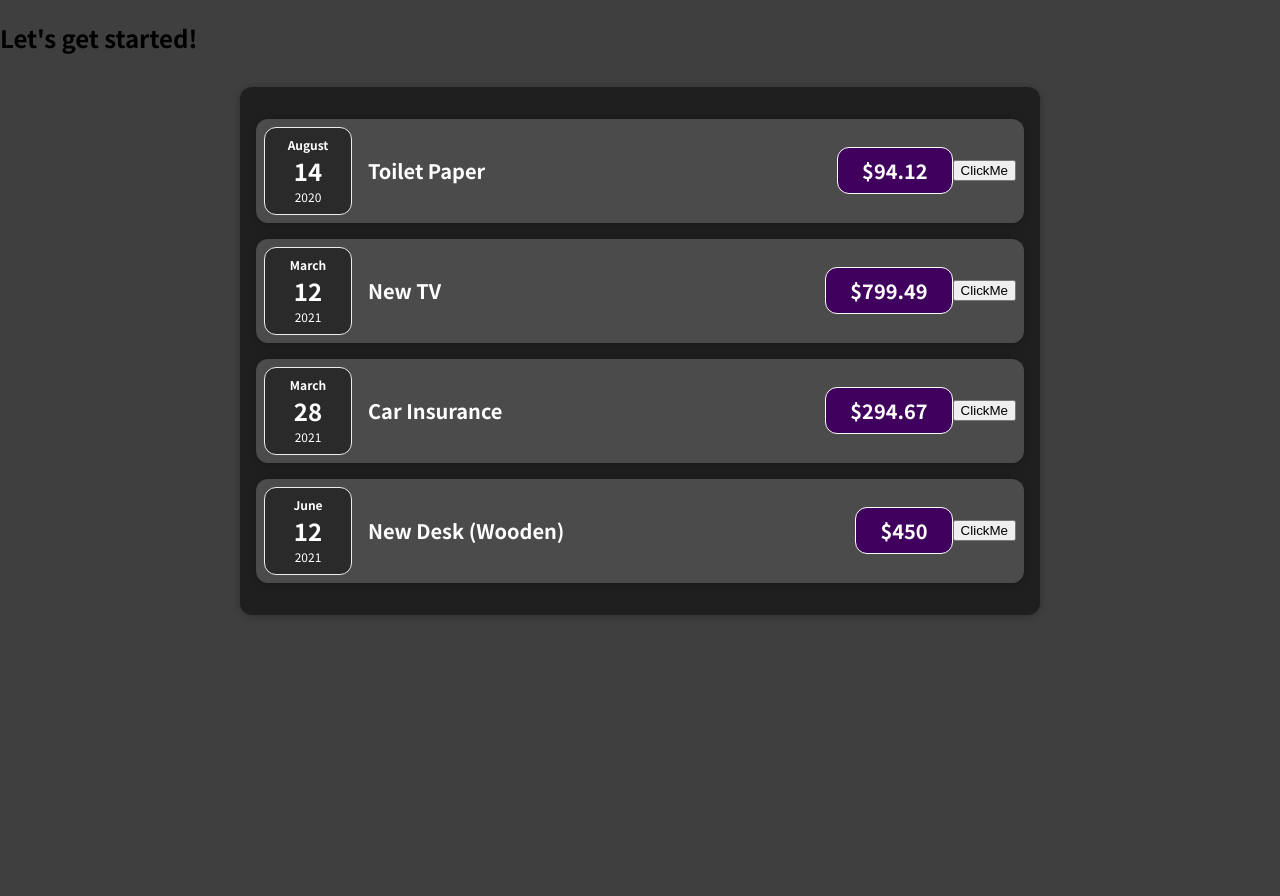
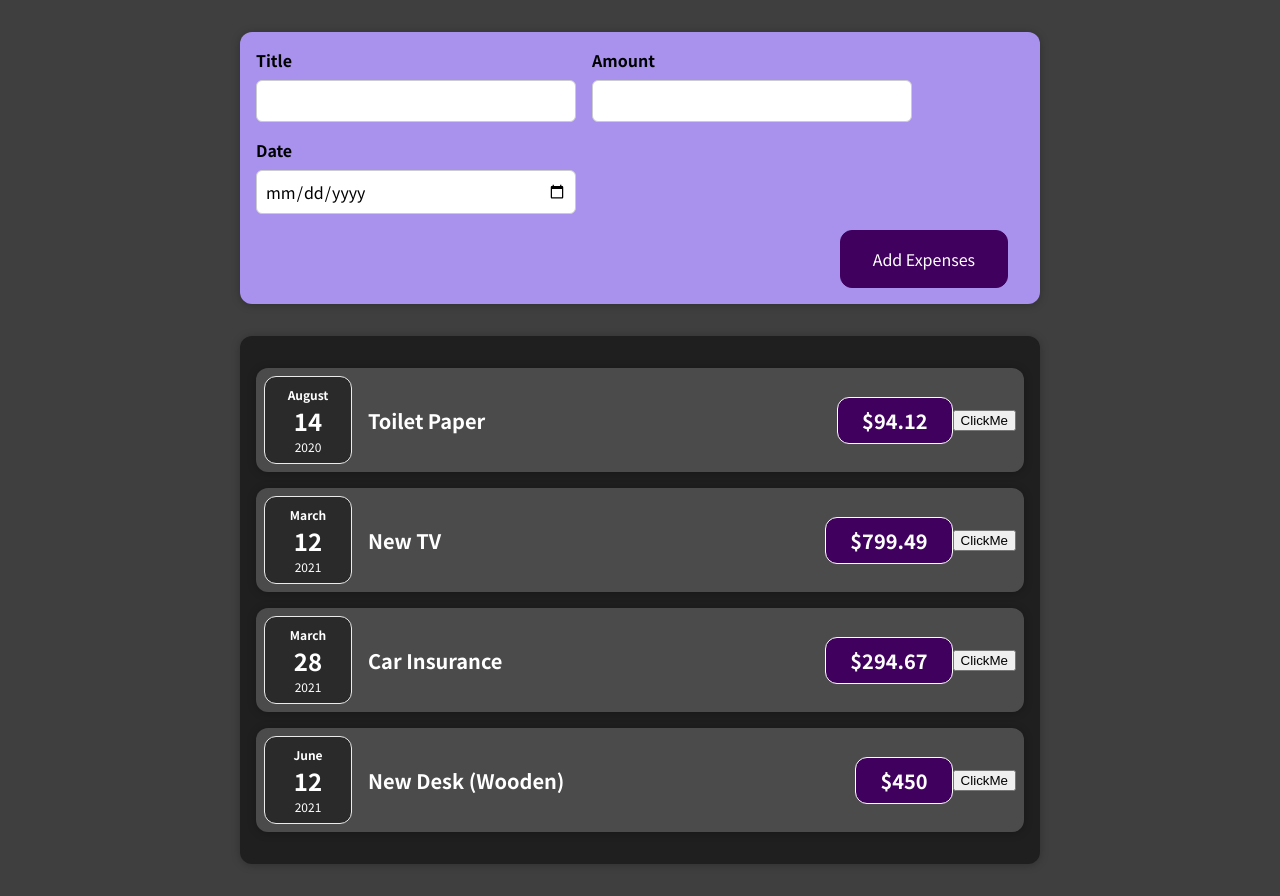
Before and after one commit to AshKatLuck/react-tutorial-expenses, a React (Create React App) app: page / in a window 1280 px wide. Before the commit the page ends 800 px from the top, so only its background shows below. Built offline with nearby package versions, Linux system fonts and the light colour scheme.

Commit message:
Add NewExpenses form in the App.js

```diff
--- a/src/App.js
+++ b/src/App.js
@@ -1,5 +1,6 @@
 import Expenses from "./components/Expenses/Expenses";
 import React from "react";
+import NewExpenses from "./components/NewExpenses/NewExpenses";
 
 const expenses = [
   {
@@ -26,7 +27,7 @@
 const App = () => {
   return (
     <div>
-      <h2>Let's get started!</h2>
+      <NewExpenses />
       <Expenses expenses={expenses} />
     </div>
   );
--- /dev/null
+++ b/src/components/NewExpenses/ExpenseForm.css
@@ -0,0 +1,26 @@
+.new-expense__controls {
+  display: flex;
+  flex-wrap: wrap;
+  gap: 1rem;
+  margin-bottom: 1rem;
+  text-align: left;
+}
+
+.new-expense__control label {
+  font-weight: bold;
+  margin-bottom: 0.5rem;
+  display: block;
+}
+
+.new-expense__control input {
+  font: inherit;
+  padding: 0.5rem;
+  border-radius: 6px;
+  border: 1px solid #ccc;
+  width: 20rem;
+  max-width: 100%;
+}
+
+.new-expense__actions {
+  text-align: right;
+}
--- /dev/null
+++ b/src/components/NewExpenses/ExpenseForm.js
@@ -0,0 +1,28 @@
+import React from "react";
+import "./ExpenseForm.css";
+
+const ExpenseForm = () => {
+  return (
+    <form>
+      <div className="new-expense__controls">
+        <div className="new-expense__control">
+          <label>Title</label>
+          <input type="text"></input>
+        </div>
+        <div className="new-expense__control">
+          <label>Amount</label>
+          <input type="text" min="0.01"></input>
+        </div>
+        <div className="new-expense__control">
+          <label>Date</label>
+          <input type="date" min="2019-01-01" max="2022-12-31"></input>
+        </div>
+      </div>
+      <div className="new-expense__actions">
+        <button>Add Expenses</button>
+      </div>
+    </form>
+  );
+};
+
+export default ExpenseForm;
--- /dev/null
+++ b/src/components/NewExpenses/NewExpenses.css
@@ -0,0 +1,38 @@
+.new-expense {
+  background-color: #a892ee;
+  padding: 1rem;
+  margin: 2rem auto;
+  width: 50rem;
+  max-width: 95%;
+  border-radius: 12px;
+  text-align: center;
+  box-shadow: 0 1px 8px rgba(0, 0, 0, 0.25);
+}
+
+.new-expense button {
+  font: inherit;
+  cursor: pointer;
+  padding: 1rem 2rem;
+  border: 1px solid #40005d;
+  background-color: #40005d;
+  color: white;
+  border-radius: 12px;
+  margin-right: 1rem;
+}
+
+.new-expense button:hover,
+.new-expense button:active {
+  background-color: #510674;
+  border-color: #510674;
+}
+
+.new-expense button.alternative {
+  color: #220131;
+  border-color: transparent;
+  background-color: transparent;
+}
+
+.new-expense button.alternative:hover,
+.new-expense button.alternative:active {
+  background-color: #ddb3f8;
+}
--- /dev/null
+++ b/src/components/NewExpenses/NewExpenses.js
@@ -0,0 +1,13 @@
+import React from "react";
+import "./NewExpenses.css";
+import ExpenseForm from "./ExpenseForm";
+
+const NewExpenses = () => {
+  return (
+    <div className="new-expense">
+      <ExpenseForm />
+    </div>
+  );
+};
+
+export default NewExpenses;
```
